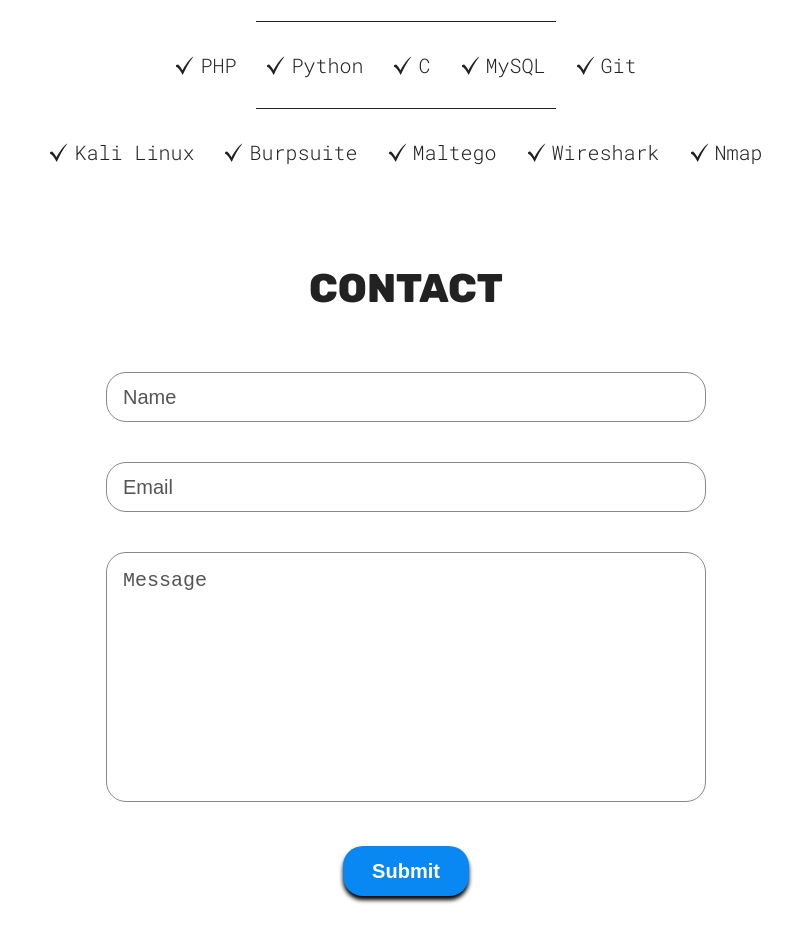
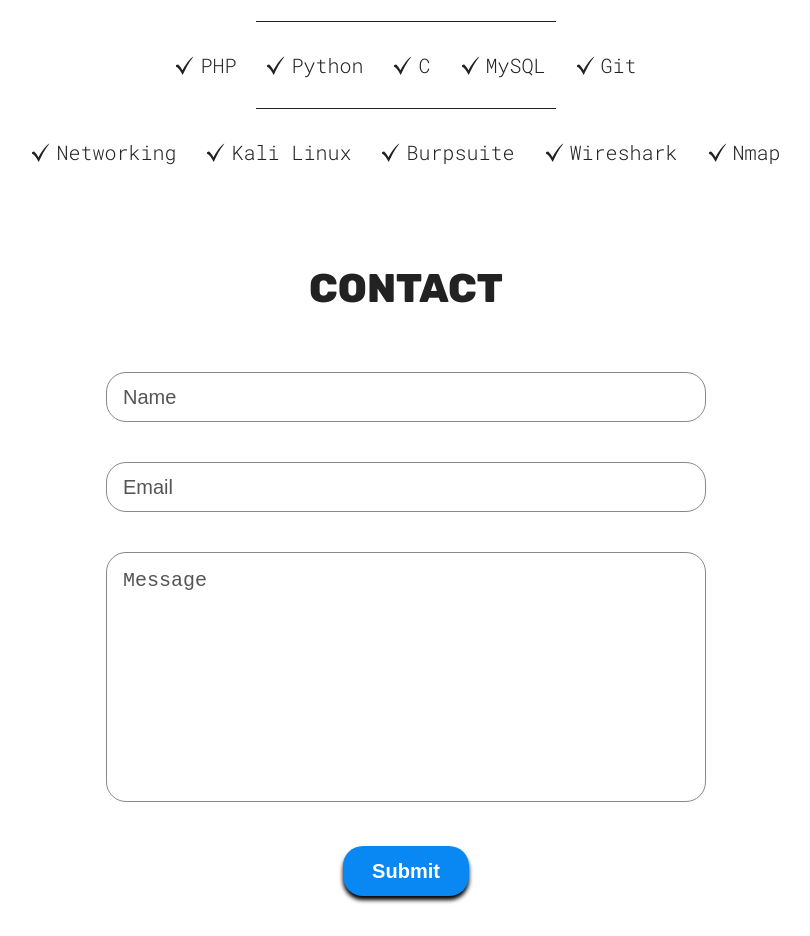
Before and after one commit to Charan-001/portfolio, a React (Vite) app: page / in a window 1280 px wide. Shown: the part 2060-2996 px from the top of the page, without its empty margins (234-1044 px from the left). Built offline with nearby package versions, Linux system fonts and the light colour scheme.

Commit message:
Page Updated

```diff
--- a/src/sections/Charan/Charan.jsx
+++ b/src/sections/Charan/Charan.jsx
@@ -8,7 +8,7 @@ import githubLight from  "../../assets/github-light.svg";
 import twitterDark from "../../assets/twitter-dark.svg"
 import linkedinDark from "../../assets/linkedin-dark.svg"
 import githubDark from "../../assets/github-dark.svg"
-import CV from "../../assets/cv.pdf"
+import CV from "../../assets/CV.pdf"
 import { useTheme } from "../../common/ThemeContent";
 
 function Charan() {
--- a/src/sections/Skills/Skills.jsx
+++ b/src/sections/Skills/Skills.jsx
@@ -28,9 +28,10 @@ const Skills = () => {
         </div>
         <hr />
         <div className={style.skillList}>
+            <SkillList src={checkMark} skill='Networking' />
             <SkillList src={checkMark} skill='Kali Linux' />
             <SkillList src={checkMark} skill='Burpsuite' />
-            <SkillList src={checkMark} skill='Maltego' />
+
             <SkillList src={checkMark} skill='Wireshark' />
             <SkillList src={checkMark} skill='Nmap' />
         </div>
```
Also changed, not shown: 2 other files (tests, documents, lock files or other folders).
